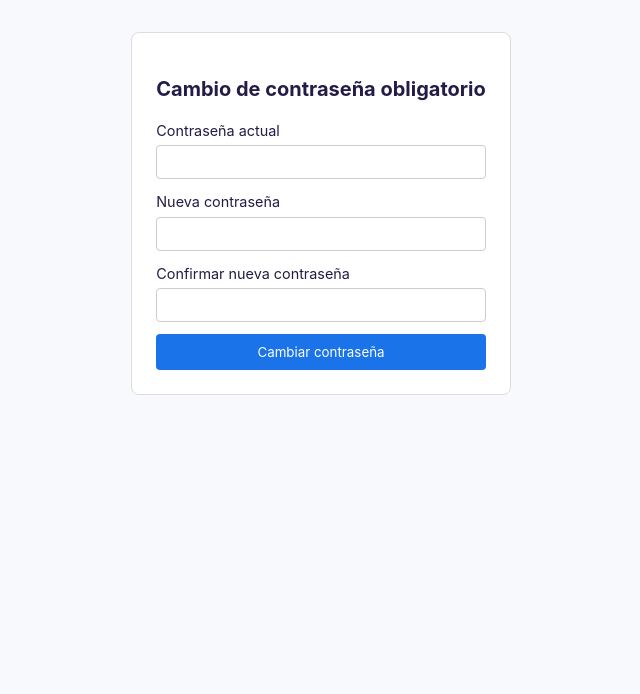
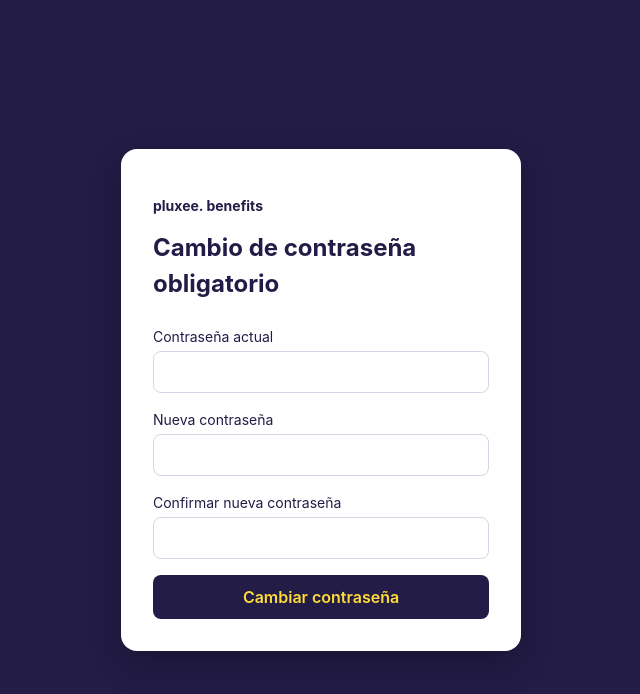
Before and after one commit to simonlopez25/pluxee-employee-benefits, a React (Vite) app in the folder frontend/: page /change-password in a window 1280 px wide. Shown: the top 694 px of the page, without its empty margins (319-959 px from the left). Built offline with nearby package versions, Linux system fonts and the light colour scheme.

Commit message:
style(profile): align ChangePasswordForm with login styling

```diff
--- a/frontend/src/components/ChangePasswordForm/ChangePasswordForm.jsx
+++ b/frontend/src/components/ChangePasswordForm/ChangePasswordForm.jsx
@@ -47,45 +47,41 @@ function ChangePasswordForm({ isForced = false, onSuccess }) {
     }
   }
 
-  return (
+  const card = (
     <div className="changePasswordCard">
-      <h2 className="changePasswordTitle">
+      <p className="changePasswordBrand">pluxee. benefits</p>
+      <h1 className="changePasswordTitle">
         {isForced ? 'Cambio de contraseña obligatorio' : 'Cambiar contraseña'}
-      </h2>
+      </h1>
       <form className="changePasswordForm" onSubmit={handleSubmit}>
-        <label className="changePasswordLabel">
-          Contraseña actual
+        <label htmlFor="currentPassword">Contraseña actual</label>
         <input
+          id="currentPassword"
           className="changePasswordInput"
           type="password"
           value={currentPassword}
           onChange={(e) => setCurrentPassword(e.target.value)}
           required
         />
-        </label>
-        <label className="changePasswordLabel">
-          Nueva contraseña
+        <label htmlFor="newPassword">Nueva contraseña</label>
         <input
+          id="newPassword"
           className="changePasswordInput"
           type="password"
           value={newPassword}
           onChange={(e) => setNewPassword(e.target.value)}
           required
         />
-        </label>
-        <label className="changePasswordLabel">
-          Confirmar nueva contraseña
+        <label htmlFor="confirmPassword">Confirmar nueva contraseña</label>
         <input
+          id="confirmPassword"
           className="changePasswordInput"
           type="password"
           value={confirmPassword}
           onChange={(e) => setConfirmPassword(e.target.value)}
           required
         />
-        </label>
-        {errorMessage && (
-          <p className="changePasswordError">{errorMessage}</p>
-        )}
+        {errorMessage && <p className="changePasswordError">{errorMessage}</p>}
         <button
           className="changePasswordButton"
           type="submit"
@@ -96,6 +92,11 @@ function ChangePasswordForm({ isForced = false, onSuccess }) {
       </form>
     </div>
   )
+
+  if (isForced) {
+    return <div className="changePasswordPage">{card}</div>
+  }
+  return card
 }
 
 export default ChangePasswordForm
--- a/frontend/src/components/ChangePasswordForm/changePasswordForm.css
+++ b/frontend/src/components/ChangePasswordForm/changePasswordForm.css
@@ -1,52 +1,72 @@
+.changePasswordPage {
+  min-height: 100vh;
+  display: flex;
+  align-items: center;
+  justify-content: center;
+  background-color: #221c46;
+}
+
 .changePasswordCard {
-  max-width: 420px;
-  margin: 2rem auto;
-  padding: 1.5rem;
-  border: 1px solid #ddd;
-  border-radius: 8px;
-  background: #fff;
+  width: min(400px, 90vw);
+  background: #ffffff;
+  border-radius: 16px;
+  padding: 32px;
+  box-shadow: 0 12px 32px rgba(0, 0, 0, 0.25);
+}
+
+.changePasswordBrand {
+  color: #221c46;
+  font-size: 14px;
+  font-weight: 700;
 }
 
 .changePasswordTitle {
-  margin-bottom: 1rem;
-  font-size: 1.25rem;
+  color: #221c46;
+  font-size: 24px;
+  margin: 8px 0 24px;
 }
 
-.changePasswordForm {
-  display: flex;
-  flex-direction: column;
-  gap: 0.75rem;
-}
-
-.changePasswordLabel {
-  display: flex;
-  flex-direction: column;
-  font-size: 0.9rem;
-  gap: 0.25rem;
+.changePasswordForm label {
+  display: block;
+  color: #221c46;
+  font-size: 14px;
+  margin-bottom: 4px;
 }
 
 .changePasswordInput {
-  padding: 0.5rem;
-  border: 1px solid #ccc;
-  border-radius: 4px;
+  width: 100%;
+  box-sizing: border-box;
+  padding: 10px 12px;
+  margin-bottom: 16px;
+  border: 1px solid #d7d5e4;
+  border-radius: 8px;
+  background: #ffffff;
+  color: #221c46;
+  font-size: 16px;
 }
 
 .changePasswordError {
-  color: #c00;
-  font-size: 0.9rem;
-  margin: 0;
+  color: #b42318;
+  background: #fef3f2;
+  border-radius: 8px;
+  padding: 10px 12px;
+  font-size: 14px;
+  margin: 0 0 16px;
 }
 
 .changePasswordButton {
-  padding: 0.6rem 1rem;
+  width: 100%;
+  padding: 12px;
   border: none;
-  border-radius: 4px;
-  background: #1a73e8;
-  color: #fff;
+  border-radius: 8px;
+  background: #221c46;
+  color: #ffdc37;
+  font-size: 16px;
+  font-weight: 600;
   cursor: pointer;
 }
 
 .changePasswordButton:disabled {
-  opacity: 0.6;
+  opacity: 0.7;
   cursor: not-allowed;
 }
```
Lines whose indentation alone changed are shown as unchanged.
